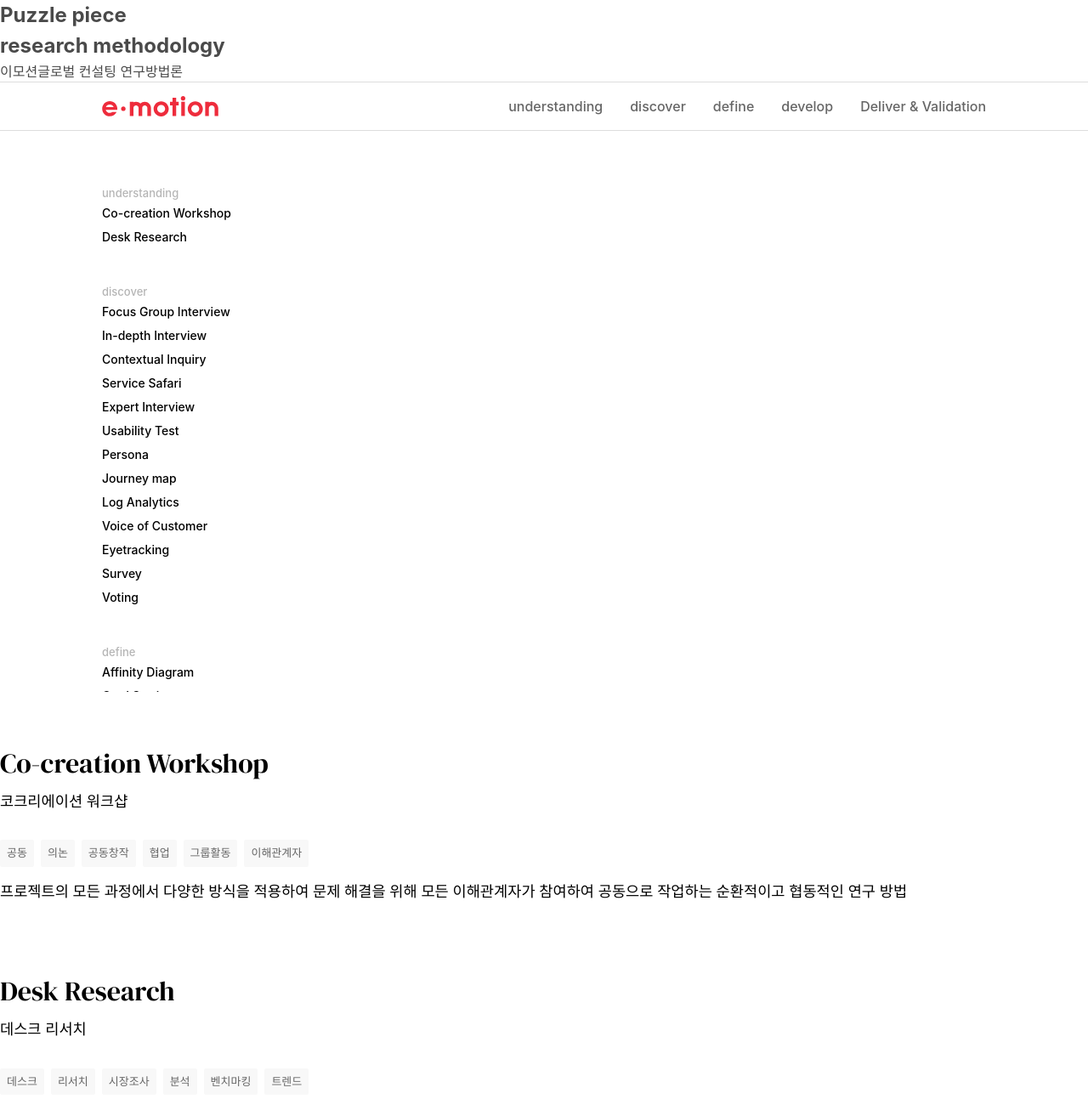
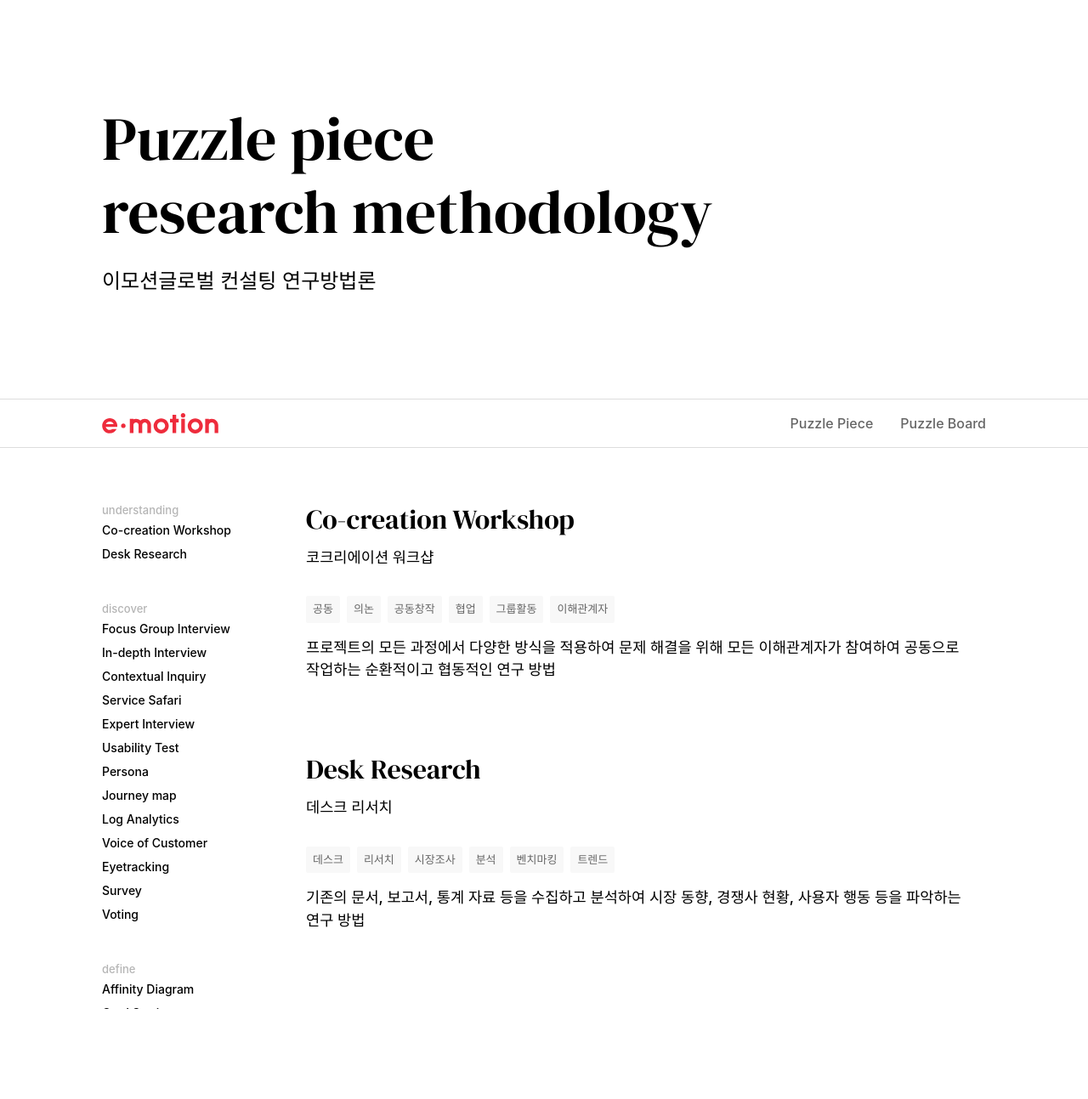
Before and after one commit to ynn-i/XC-consulting, a website: page index.html in a window 1280 px wide. Shown: the top 1293 px of the page at 85% size. Drawn offline with Linux system fonts and the light colour scheme; a web font is replaced by a local one.

Commit message:
페이지 분리 및 네비게이션 수정

```diff
--- a/index.html
+++ b/index.html
@@ -24,11 +24,8 @@
                     </a>
                 </h1>
                 <ul class="nav-links">
-                    <li><a href="#understanding">understanding</a></li>
-                    <li><a href="#discover">discover</a></li>
-                    <li><a href="#define">define</a></li>
-                    <li><a href="#develop">develop</a></li>
-                    <li><a href="#deliver">Deliver & Validation</a></li>
+                    <li><a href="index.html">Puzzle Piece</a></li>
+                    <li><a href="puzzle-board.html">Puzzle Board</a></li>
                 </ul>
             </div>
         </nav>
--- /dev/null
+++ b/styles/layout/_content.scss
@@ -0,0 +1,24 @@
+// Content Wrapper
+.content-wrapper {
+  display: flex;
+  position: relative;
+  max-width: $max-width;
+  margin: 0 auto;
+  padding-right: 120px;
+}
+
+// Main Content
+.main-content {
+  flex: 1;
+  margin-left: 20px;
+  padding: 0 20px;
+  min-width: 0; // Prevent flex item from overflowing
+}
+
+// Footer
+.footer {
+  background-color: $primary-color;
+  color: $white;
+  padding: 2rem 0;
+  text-align: center;
+}
--- a/styles/main.scss
+++ b/styles/main.scss
@@ -15,6 +15,56 @@
 @import 'layout/header';
 @import 'layout/navigation';
 @import 'layout/sections';
+@import 'layout/content';
+
+// Pages
+@import 'pages/main';
 
 // Utilities
 @import 'utilities/responsive';
+
+// Main Title
+.main-title {
+  padding: 120px 120px;
+
+  h2 {
+    font-family: 'DM Serif Display', serif;
+    font-size: 72px;
+    color: $primary-color;
+    font-weight: 500;
+    line-height: 1.2;
+    display: block;
+  }
+
+  p {
+    font-family: 'Pretendard', sans-serif;
+    font-size: 24px;
+    color: $primary-color;
+    margin-top: 20px;
+  }
+}
+
+// Content Wrapper
+.content-wrapper {
+  display: flex;
+  position: relative;
+  max-width: $max-width;
+  margin: 0 auto;
+  padding-right: 120px;
+}
+
+// Main Content
+.main-content {
+  flex: 1;
+  margin-left: 20px;
+  padding: 0 20px;
+  min-width: 0; // Prevent flex item from overflowing
+}
+
+// Footer
+.footer {
+  background-color: $primary-color;
+  color: $white;
+  padding: 2rem 0;
+  text-align: center;
+}
--- /dev/null
+++ b/styles/pages/_main.scss
@@ -0,0 +1,20 @@
+// Main Title
+.main-title {
+  padding: 120px 120px;
+
+  h2 {
+    font-family: 'DM Serif Display', serif;
+    font-size: 72px;
+    color: $primary-color;
+    font-weight: 500;
+    line-height: 1.2;
+    display: block;
+  }
+
+  p {
+    font-family: 'Pretendard', sans-serif;
+    font-size: 24px;
+    color: $primary-color;
+    margin-top: 20px;
+  }
+}
```
Also changed, not shown: puzzle-board.html (added, +96 -0 lines), styles/main.css, 1 other file.
